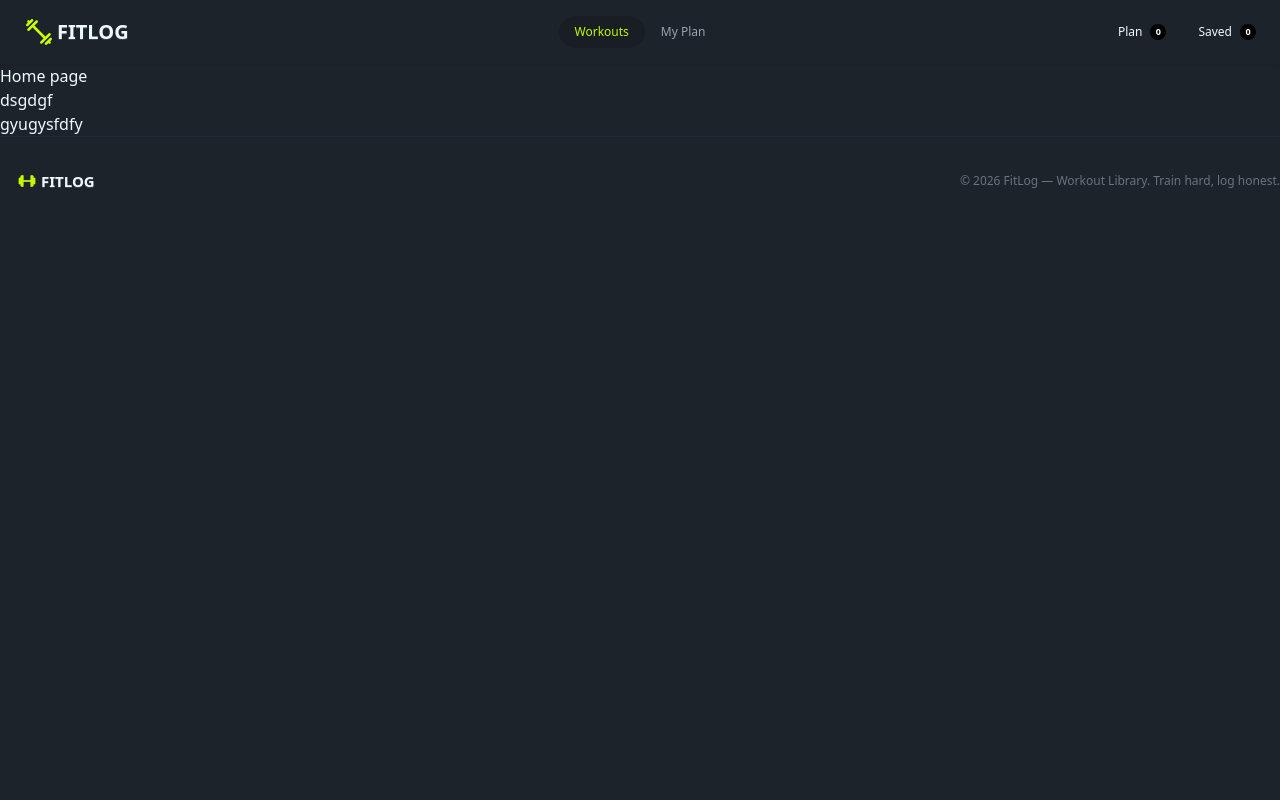
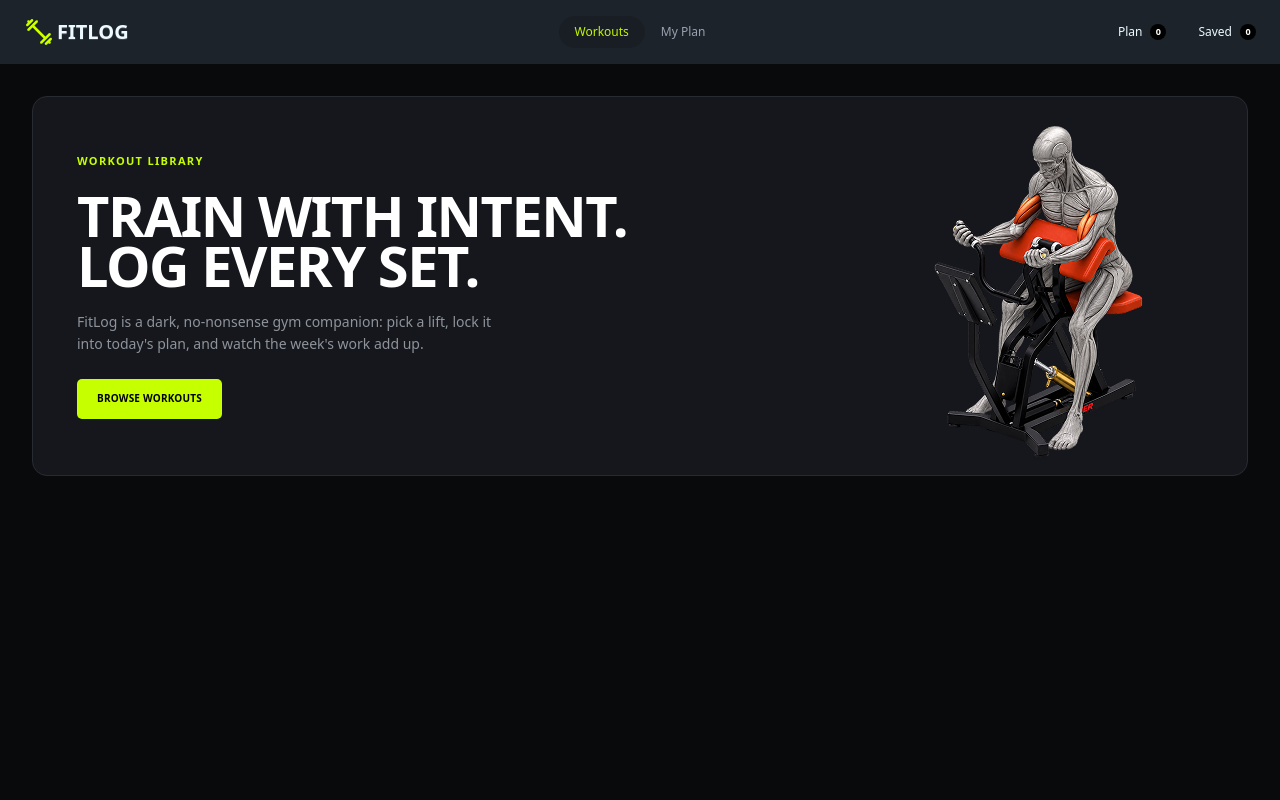
Before and after one commit to Kanize/fit-log, a Next.js app: page / in a window 1280 px wide. Shown: the top 800 px of the page. Built offline with nearby package versions, Linux system fonts and the light colour scheme.

Commit message:
Banner section design done

```diff
--- a/src/app/page.tsx
+++ b/src/app/page.tsx
@@ -1,11 +1,10 @@
+import Banner from '@/components/Hompage/Banner';
 import React from 'react';
 
 const HomePage = () => {
   return (
     <div>
-      Home page
-      <h2>dsgdgf</h2>
-      <p>gyugysfdfy</p>
+        <Banner/>
     </div>
 
   );
--- /dev/null
+++ b/src/components/Hompage/Banner.tsx
@@ -0,0 +1,157 @@
+import BannerImage from '@/assets/banner.png';
+import Image from 'next/image';
+
+
+
+import React from 'react';
+
+const Banner = () => {
+    return (
+        <section className="min-h-screen bg-[#090a0c] px-4 py-8 sm:px-6 lg:px-8">
+            <div className="container mx-auto ">
+                <div
+                className="
+                    relative
+                    overflow-hidden
+                    rounded-[15px]
+                    border border-[#282c32]
+                    bg-[#15171c]
+                    px-6
+                    py-10
+                    sm:px-8
+                    sm:py-12
+                    md:px-10
+                    lg:min-h-[364px]
+                    lg:px-11
+                    lg:py-14
+                "
+                >
+                {/* Content */}
+                <div
+                    className="
+                    relative
+                    z-10
+                    flex
+                    min-h-full
+                    flex-col
+                    justify-center
+                    lg:max-w-[58%]
+                    "
+                >
+                    {/* Small label */}
+                    <p
+                    className="mb-5
+                        text-[10px]
+                        font-extrabold
+                        uppercase
+                        tracking-[0.12em]
+                        text-[#c6ff00]
+                        sm:text-[11px]"
+                    >
+                    Workout Library
+                    </p>
+
+                    {/* Heading */}
+                    <h1
+                    className="
+                        max-w-[650px]
+                        text-[42px]
+                        font-black
+                        uppercase
+                        leading-[0.91]
+                        tracking-[-1.5px]
+                        text-white
+                        sm:text-[40px]
+                        md:text-[54px]
+                        lg:text-[52px]
+                        xl:text-[56px]
+                    "
+                    >
+                    Train with intent.<br/> Log every set.
+                    </h1>
+
+                    {/* Description */}
+                    <p
+                    className="
+                        mt-5
+                        max-w-[510px]
+                        text-[13px]
+                        font-normal
+                        leading-[1.55]
+                        text-[#8e939c]
+                        sm:text-[14px]
+                    "
+                    >
+                    FitLog is a dark, no-nonsense gym companion: pick a lift, lock it<br/> into today&apos;s plan, and watch the week&apos;s work add up.
+                    </p>
+
+                    {/* Button */}
+                    <div className="mt-6">
+                    <button
+                        type="button"
+                        className="
+                        inline-flex
+                        h-[40px]
+                        items-center
+                        justify-center
+                        rounded-[5px]
+                        bg-[#c6ff00]
+                        px-5
+                        text-[10px]
+                        font-black
+                        uppercase
+                        tracking-[0.02em]
+                        text-black
+                        transition-all
+                        duration-200
+                        hover:bg-[#d4ff3d]
+                        hover:shadow-[0_0_20px_rgba(198,255,0,0.15)]
+                        active:scale-[0.98]
+                        "
+                    >
+                        Browse Workouts
+                    </button>
+                    </div>
+                </div>
+
+                {/* Workout image */}
+                <div
+                    className="
+                    relative
+                    mx-auto
+                    mt-8
+                    h-[220px]
+                    w-full
+                    max-w-[300px]
+                    sm:h-[250px]
+                    sm:max-w-[340px]
+                    md:absolute
+                    md:right-5
+                    md:top-1/2
+                    md:mt-0
+                    md:h-[300px]
+                    md:w-[350px]
+                    md:-translate-y-1/2
+                    lg:right-8
+                    lg:h-[320px]
+                    lg:w-[380px]
+                    "
+                >
+                    <Image
+                    src={BannerImage}
+                    alt="Workout machine"
+                    className="object-contain"
+                    sizes="
+                        (max-width: 767px) 300px,
+                        (max-width: 1023px) 350px,
+                        380px
+                    "
+                    />
+                </div>
+                </div>
+            </div>
+            </section>
+    );
+};
+
+export default Banner;
```
